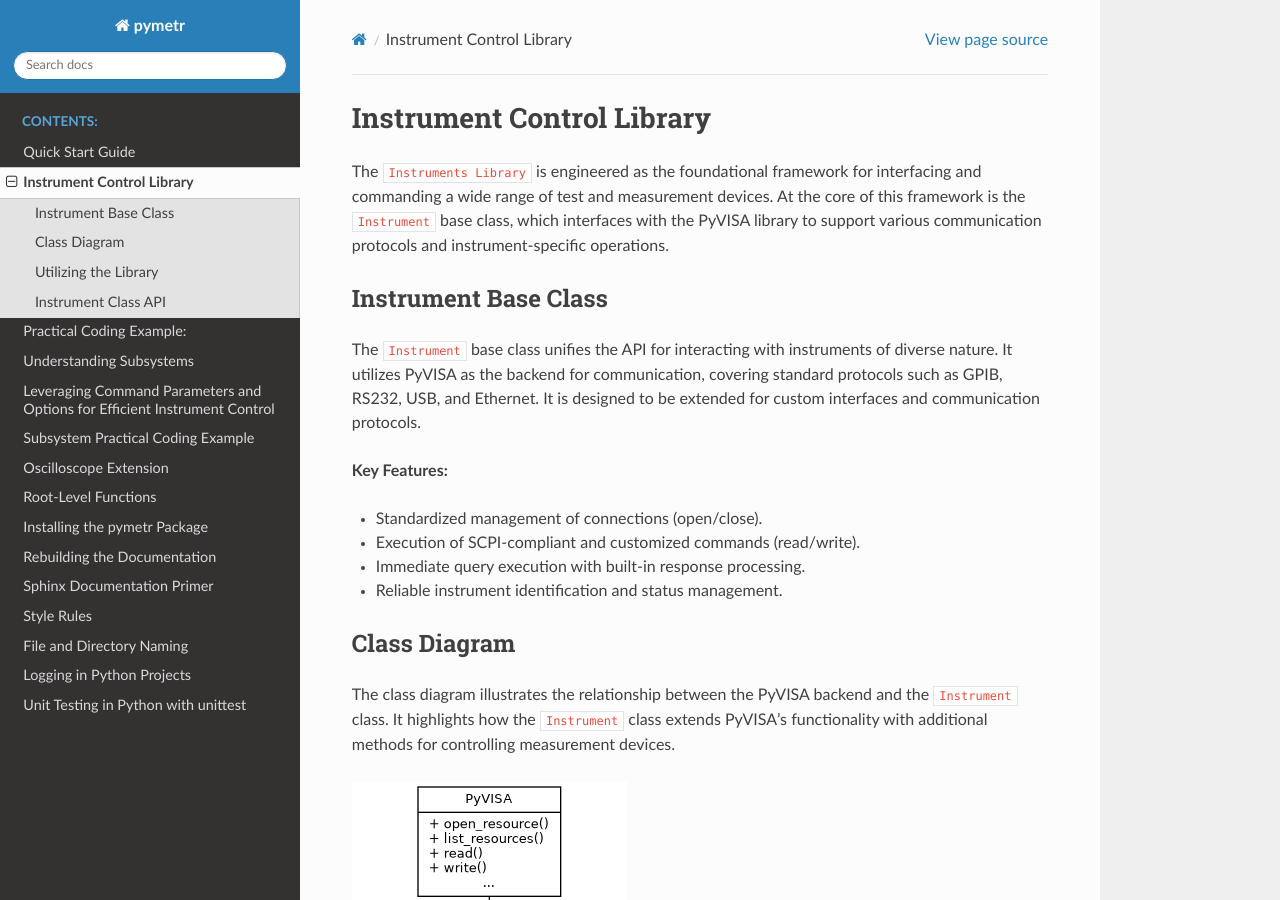
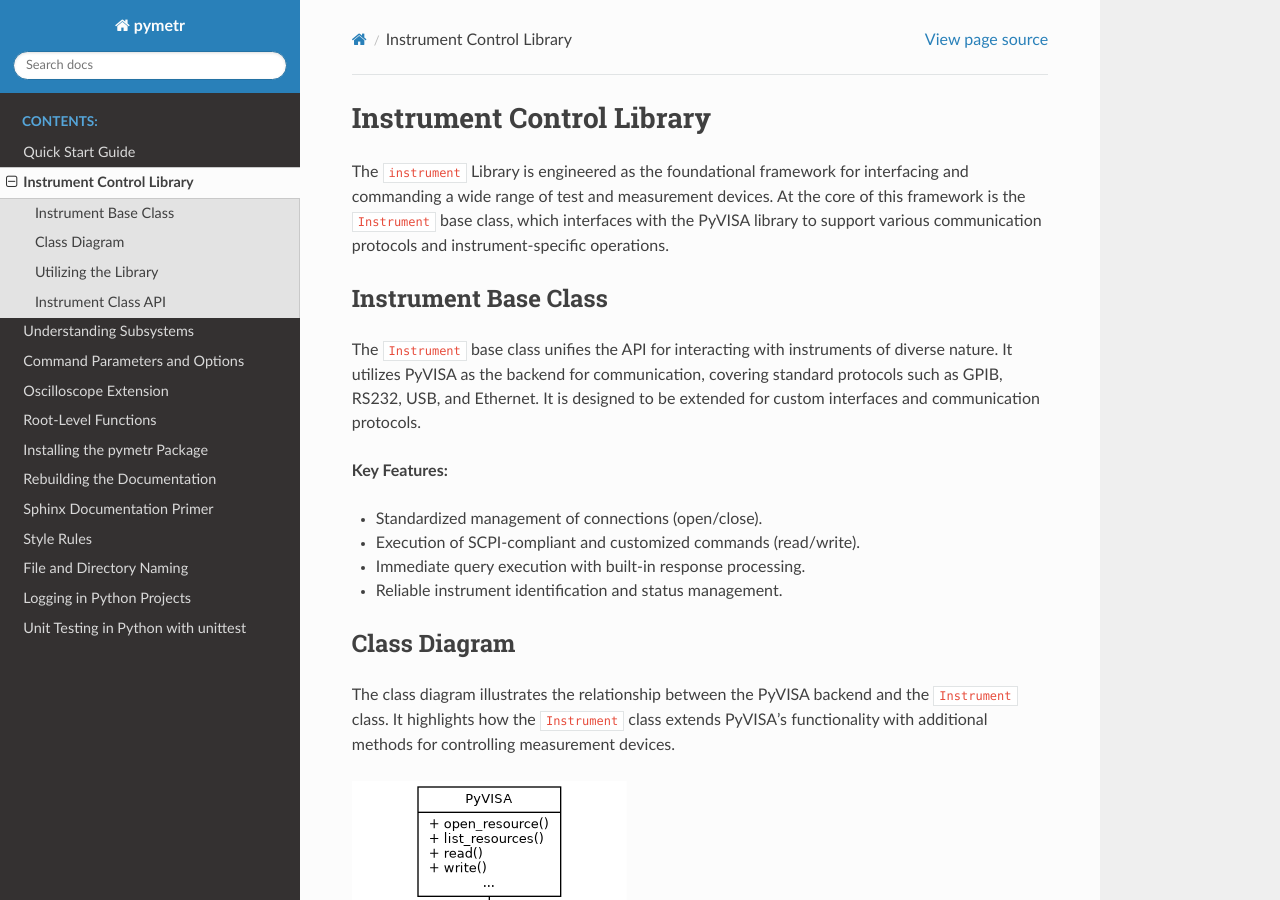
Before and after one commit to Spiryl/pymetr, a Sphinx documentation site: the page built from docs/instruments.rst, in a window 1280 px wide and 900 px high. Built offline with Sphinx 7.4.7 and the Read the Docs theme 2.0.0, drawn with Linux system fonts in a browser that asks for light colours.

Commit message:
Fixing Docs

```diff
--- a/docs/factories.rst
+++ b/docs/factories.rst
@@ -1,5 +1,5 @@
-Leveraging Command Parameters and Options for Efficient Instrument Control
-===========================================================================
+Command Parameters and Options
+==============================
 
 The `pymetr` library introduces an efficient, streamlined approach to instrument control, significantly reducing the complexity traditionally associated with direct device communication. Through the innovative use of factory functions `command_property` and `command_options`, `pymetr` enables developers to define instrument properties with minimal code, enhancing maintainability, readability, and error handling.
 
--- a/docs/index.rst
+++ b/docs/index.rst
@@ -29,10 +29,8 @@ System Dependencies
 
    quickstart
    instruments
-   subsystems
    subsystem_theory
    factories
-   design
    oscilloscope
    packaging
    doc-build
--- a/docs/instruments.rst
+++ b/docs/instruments.rst
@@ -1,7 +1,7 @@
 Instrument Control Library
 ==========================
 
-The ``Instruments Library`` is engineered as the foundational framework for interfacing and commanding a wide range of test and measurement devices. At the core of this framework is the ``Instrument`` base class, which interfaces with the PyVISA library to support various communication protocols and instrument-specific operations.
+The ``instrument`` Library is engineered as the foundational framework for interfacing and commanding a wide range of test and measurement devices. At the core of this framework is the ``Instrument`` base class, which interfaces with the PyVISA library to support various communication protocols and instrument-specific operations.
 
 Instrument Base Class
 ---------------------
```
Also changed, not shown: 10 other files.
